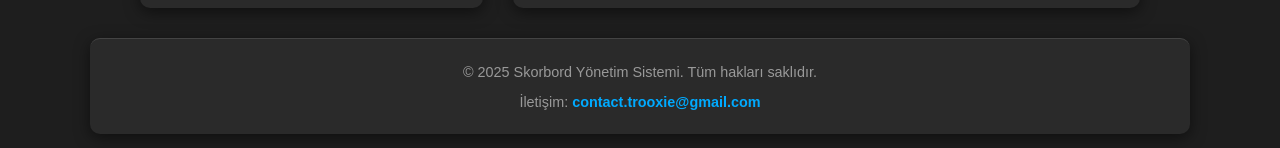
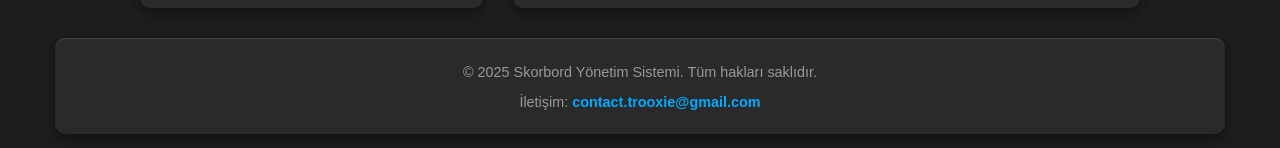
Before and after one commit to tenshoedits/Soccer_Scoreboard_by_TrooXie, a website: page public/index.html in a window 1280 px wide. Shown: the part 788-936 px from the top of the page. Drawn offline with Linux system fonts and the light colour scheme.

Commit message:
Update index.html

```diff
--- a/public/index.html
+++ b/public/index.html
@@ -122,7 +122,7 @@
 
         .site-footer {
             width: 100%;
-            max-width: 1080px;
+            max-width: 1150px;
             padding: 10px;
             background-color: #2a2a2a;
             color: #999;
```
